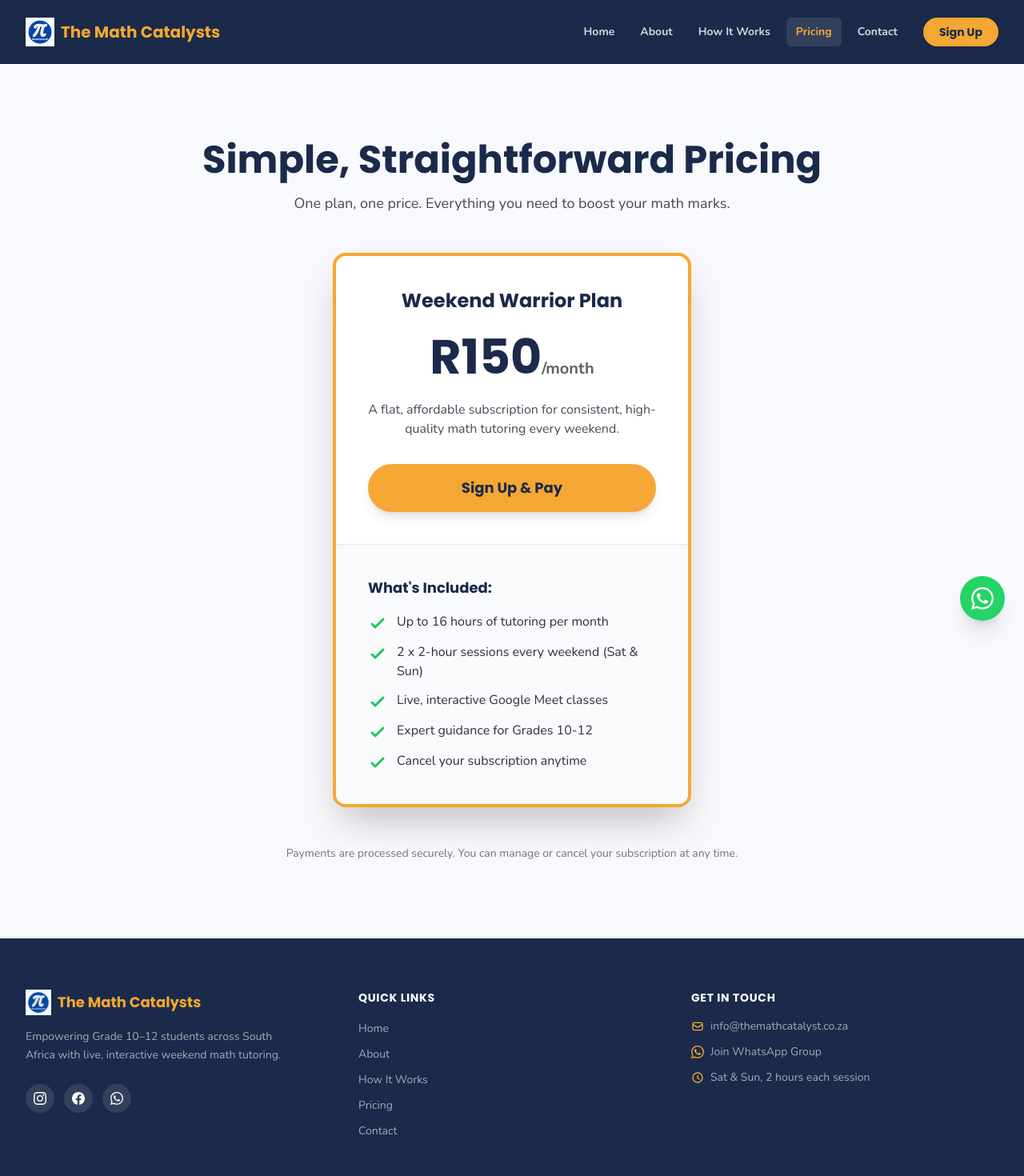
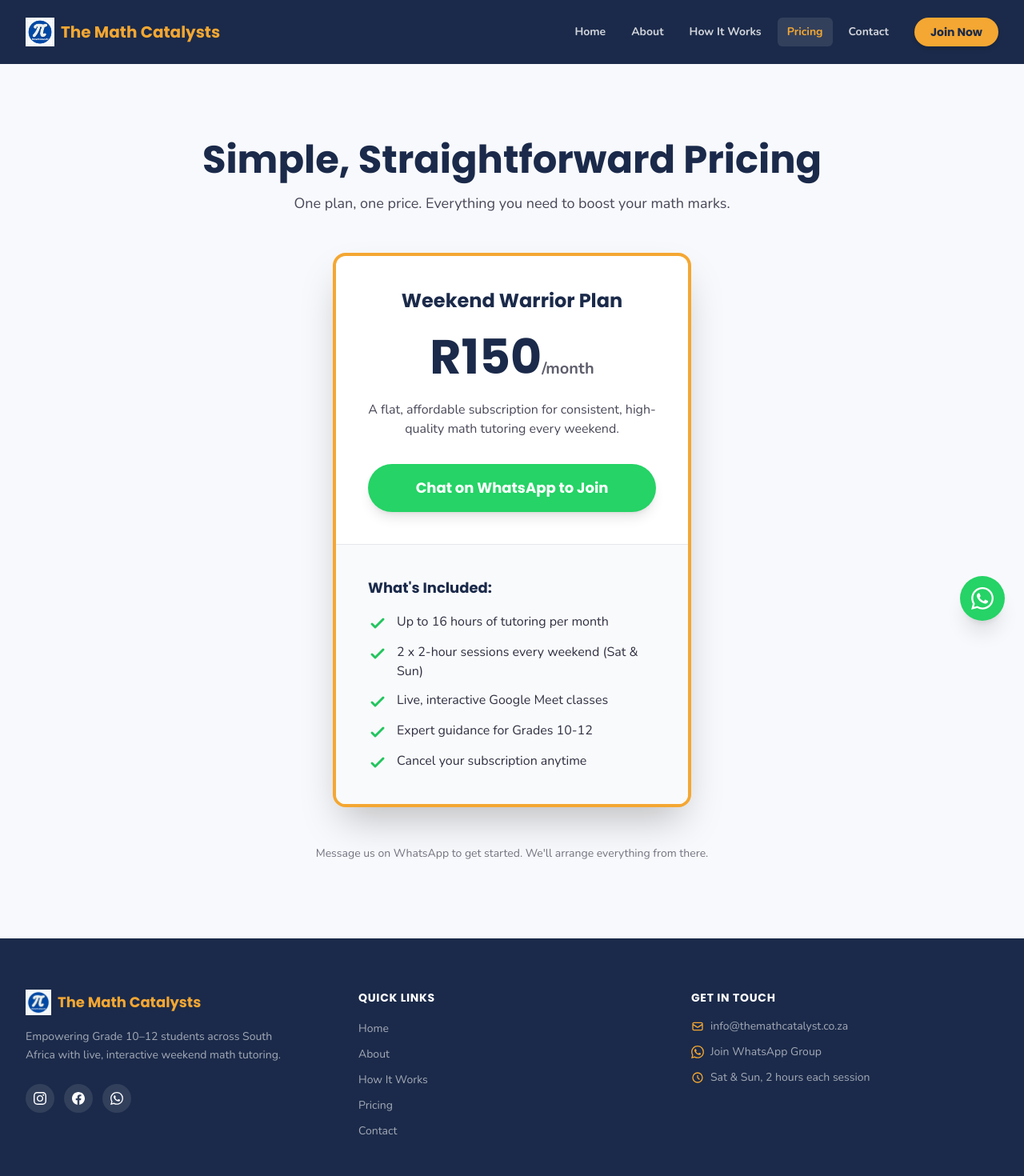
Before and after one commit to funekongo/the-math-catalysts, a Next.js app: page /pricing in a window 1280 px wide. Shown: the top 1470 px of the page at 80% size. Built offline with nearby package versions, Linux system fonts and the light colour scheme.

Commit message:
no signn up

```diff
--- a/app/how-it-works/page.js
+++ b/app/how-it-works/page.js
@@ -34,13 +34,13 @@ export default function HowItWorksPage() {
         <div className="space-y-10 md:space-y-12">
           <Step
             number="1"
-            title="Sign Up & Pay"
-            description="Choose our single, all-inclusive plan for R150/month. The sign-up process is quick, and our secure payment gateway makes it easy to subscribe."
+            title="Message Us on WhatsApp"
+            description="Send a message to the general channel in The Math Catalysts community group. We'll arrange everything from there."
           />
           <Step
             number="2"
             title="Receive Your Google Meet Link"
-            description="Once your payment is confirmed, you'll receive a recurring Google Meet link. This single link is your key to all sessions, every weekend."
+            description="Once we've arranged everything, you'll receive a recurring Google Meet link. This single link is your key to all sessions, every weekend."
           />
           <Step
             number="3"
--- a/app/page.js
+++ b/app/page.js
@@ -46,8 +46,8 @@ export default function HomePage() {
           <div className="grid grid-cols-1 md:grid-cols-3 gap-10 md:gap-8">
             <FeatureStep
               icon="1️⃣"
-              title="Sign Up & Pay"
-              description="Create your account and complete the simple, secure R150 monthly payment."
+              title="Message Us on WhatsApp"
+              description="Send a message to the general channel in The Math Catalysts community group to get started."
             />
             <FeatureStep
               icon="2️⃣"
--- a/app/pricing/page.js
+++ b/app/pricing/page.js
@@ -1,5 +1,3 @@
-import Link from 'next/link';
-
 export const metadata = {
   title: 'Pricing | The Math Catalysts',
   description: 'Simple, affordable pricing. Get full access to our weekend math tutoring for just R150/month.',
@@ -41,12 +39,14 @@ export default function PricingPage() {
               A flat, affordable subscription for consistent, high-quality math tutoring every weekend.
             </p>
 
-            <Link
-              href="#" // This will eventually link to the payment gateway
-              className="block w-full bg-tmc-accent text-tmc-primary font-heading font-bold text-lg text-center px-8 py-4 rounded-full hover:bg-tmc-accent/90 hover:scale-105 transition-all duration-200 shadow-lg"
+            <a
+              href="https://chat.whatsapp.com/Eub3KClmV7kJfeoklg1oZf"
+              target="_blank"
+              rel="noopener noreferrer"
+              className="block w-full bg-[#25D366] text-white font-heading font-bold text-lg text-center px-8 py-4 rounded-full hover:bg-[#20ba57] hover:scale-105 transition-all duration-200 shadow-lg"
             >
-              Sign Up & Pay
-            </Link>
+              Chat on WhatsApp to Join
+            </a>
           </div>
 
           <div className="bg-gray-50 p-8 md:p-10 border-t border-gray-200">
@@ -66,7 +66,7 @@ export default function PricingPage() {
 
         <div className="text-center mt-12">
             <p className="text-sm text-tmc-text/60">
-                Payments are processed securely. You can manage or cancel your subscription at any time.
+                Message us on WhatsApp to get started. We'll arrange everything from there.
             </p>
         </div>
 
--- a/components/Navbar.js
+++ b/components/Navbar.js
@@ -73,12 +73,14 @@ export default function Navbar() {
                 </Link>
               );
             })}
-            <Link
-              href="/pricing"
+            <a
+              href="https://chat.whatsapp.com/Eub3KClmV7kJfeoklg1oZf"
+              target="_blank"
+              rel="noopener noreferrer"
               className="ml-3 px-5 py-2 bg-tmc-accent text-tmc-primary font-heading font-bold text-sm rounded-full hover:bg-tmc-accent/90 hover:scale-105 transition-all duration-200 shadow-md"
             >
-              Sign Up
-            </Link>
+              Join Now
+            </a>
           </div>
 
           {/* Mobile hamburger */}
@@ -129,12 +131,14 @@ export default function Navbar() {
                 </Link>
               );
             })}
-            <Link
-              href="/pricing"
+            <a
+              href="https://chat.whatsapp.com/Eub3KClmV7kJfeoklg1oZf"
+              target="_blank"
+              rel="noopener noreferrer"
               className="mt-2 mx-4 px-5 py-3 bg-tmc-accent text-tmc-primary font-heading font-bold text-sm rounded-full text-center hover:bg-tmc-accent/90 transition-colors duration-200"
             >
-              Sign Up
-            </Link>
+              Join Now
+            </a>
           </div>
         </div>
       </nav>
```
